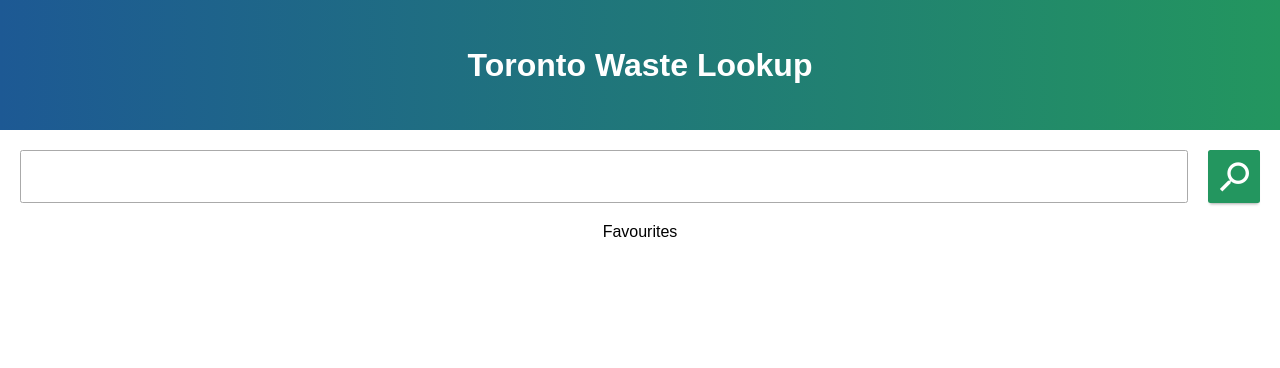
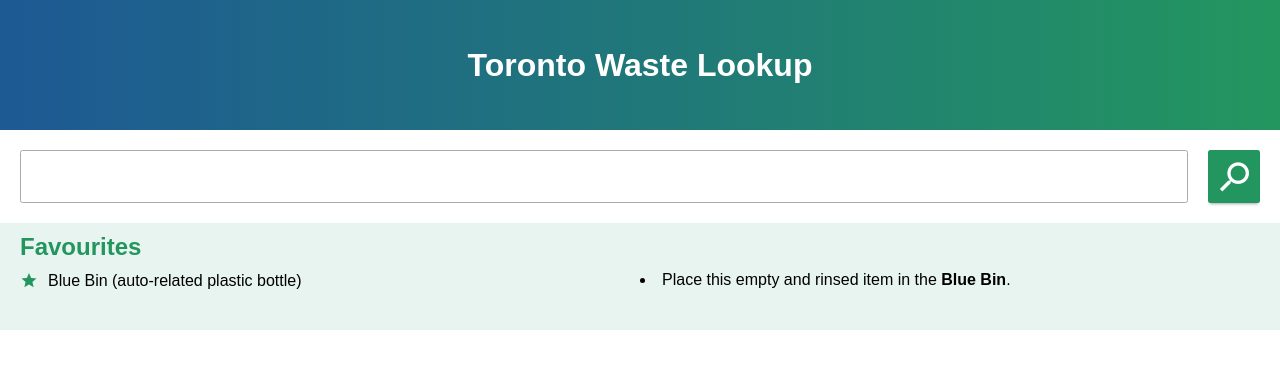
Before and after one commit to rolurq/shopify-frontend-challenge, a React (Create React App) app: page / in a window 1280 px wide. Shown: the top 368 px of the page. Built offline with nearby package versions, Linux system fonts and the light colour scheme.

Commit message:
Add favourites list to app layout

```diff
--- a/src/App.tsx
+++ b/src/App.tsx
@@ -1,6 +1,7 @@
 import * as React from 'react';
 import './App.css';
 
+import Favourites from './components/Favourites';
 import SearchBar from './components/SearchBar';
 
 class App extends React.Component {
@@ -13,7 +14,7 @@ class App extends React.Component {
         <section className="App-intro">
           <SearchBar />
         </section>
-        <footer>Favourites</footer>
+        <Favourites />
       </article>
     );
   }
```
